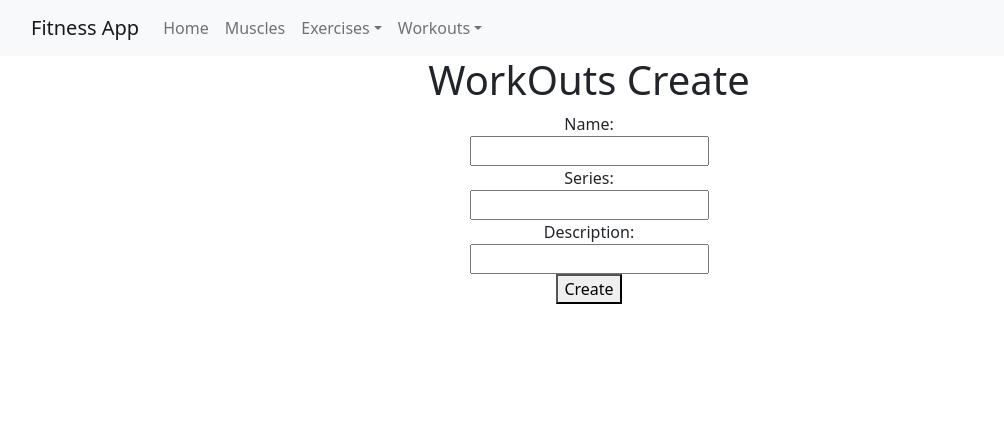
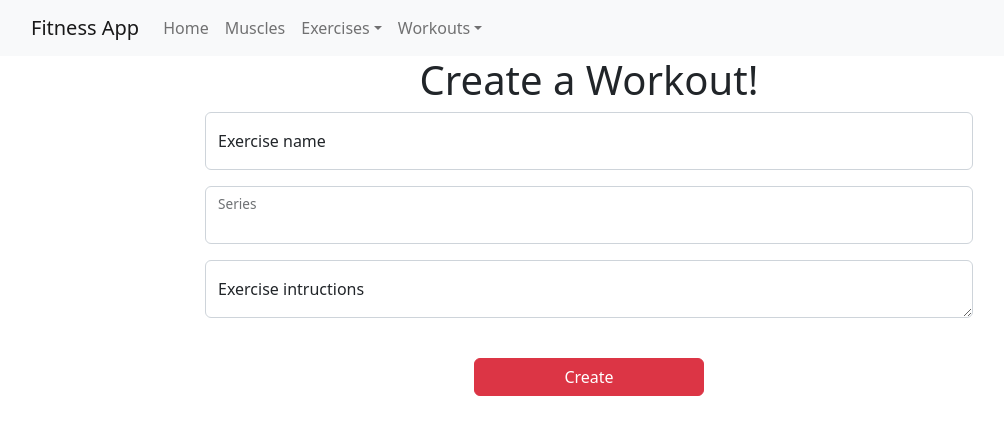
Before and after one commit to Alex-Eric/fitness-app-client, a React (Create React App) app: page /workouts/create in a window 1280 px wide. Shown: the top 434 px of the page, without its empty margins (51-1055 px from the left). Built offline with nearby package versions, Linux system fonts and the light colour scheme.

Commit message:
new form bostrap to workouts

```diff
--- a/src/pages/WorkOutsCreate.js
+++ b/src/pages/WorkOutsCreate.js
@@ -1,13 +1,15 @@
 import { useState } from "react";
 import axios from "axios";
 import { useNavigate } from "react-router-dom";
+import { Button, Spinner, Form, FloatingLabel } from "react-bootstrap";
 
 function WorkOutsCreate() {
     const [name, setName] = useState("")
     const [series, setSeries] = useState("")
     const [description,setDescription] = useState("")
+    const [validated, setValidated] = useState(false);
     const navigate = useNavigate();
-  function handleData(event) {
+  function handleSubmit(event) {
     event.preventDefault();
     const workOutData = {
         name,
@@ -27,44 +29,66 @@ function WorkOutsCreate() {
 
   return (
     <>
-      <h1>WorkOuts Create</h1>
-      <form onSubmit={handleData}>
-        <label>Name:</label>
-
-        <br />
-        <input
+      <h1>Create a Workout!</h1>
+      <Form style={{ margin: "0 20%" }} noValidate validated={validated} onSubmit={handleSubmit}>
+        <FloatingLabel
+          controlId="floatingInput"
+          label="Exercise name"
+          className="mb-3"
+        >
+          <Form.Control
+            required
             type="text"
+            placeholder=" "
             name="name"
             value={name}
-          onChange={(event) => setName(event.target.value)}
+            onChange={(e) => setName(e.target.value)}
           />
+          <Form.Control.Feedback>Looks good!</Form.Control.Feedback>
+          <Form.Control.Feedback type="invalid">Please provide a name</Form.Control.Feedback>
+        </FloatingLabel>
 
-        <br />
-
-        <label>Series:</label>
-
-        <br />
-        <input
+        <FloatingLabel
+          controlId="floatingInput"
+          label="Series"
+          className="mb-3"
+        >
+          <Form.Control
+            required
             type="number"
             name="series"
             value={series}
-          onChange={(event) => setSeries(event.target.value)}
+            onChange={(e) => setSeries(e.target.value)}
           />
-
+          <Form.Control.Feedback>Looks good!</Form.Control.Feedback>
+          <Form.Control.Feedback type="invalid">Please provide a name</Form.Control.Feedback>
+        </FloatingLabel>
+        <FloatingLabel
+        controlId="floatingInput"
+        label="Exercise intructions"
+        className="mb-3"
+        >
+          <Form.Control
+              required
+              rows={4}
+          as="textarea"
+            placeholder=" "
+            name="description"
+            value={description}
+            onChange={(e) => setDescription(e.target.value)}
+          />
+          <Form.Control.Feedback>Looks good!</Form.Control.Feedback>
+          <Form.Control.Feedback type="invalid">Please provide instructions</Form.Control.Feedback>
+        </FloatingLabel>
         <br />
-
-        <label>Description:</label>
-
-        <br />
-        <input
-          type="text"
-          name="Description"
-          value={description}
-          onChange={(event) => setDescription(event.target.value)}
-        />
-        <br />
-        <button>Create</button>
-      </form>
+        <Button
+          variant="danger"
+          type="submit"
+          style={{ width: "30%" }}
+        >
+          Create
+        </Button>
+      </Form>
     </>
   );
 }
```
Lines whose indentation alone changed are shown as unchanged.
